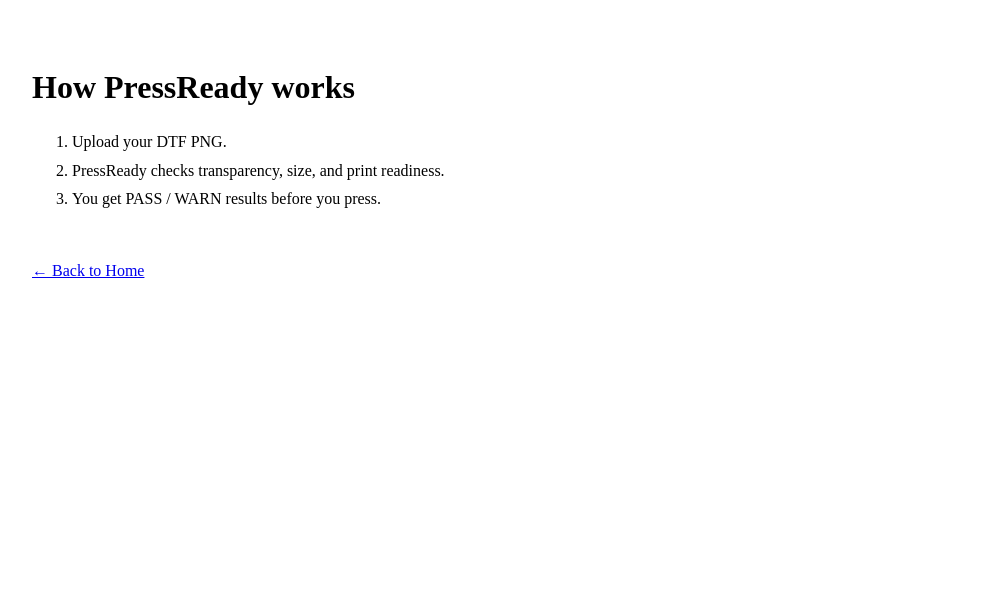
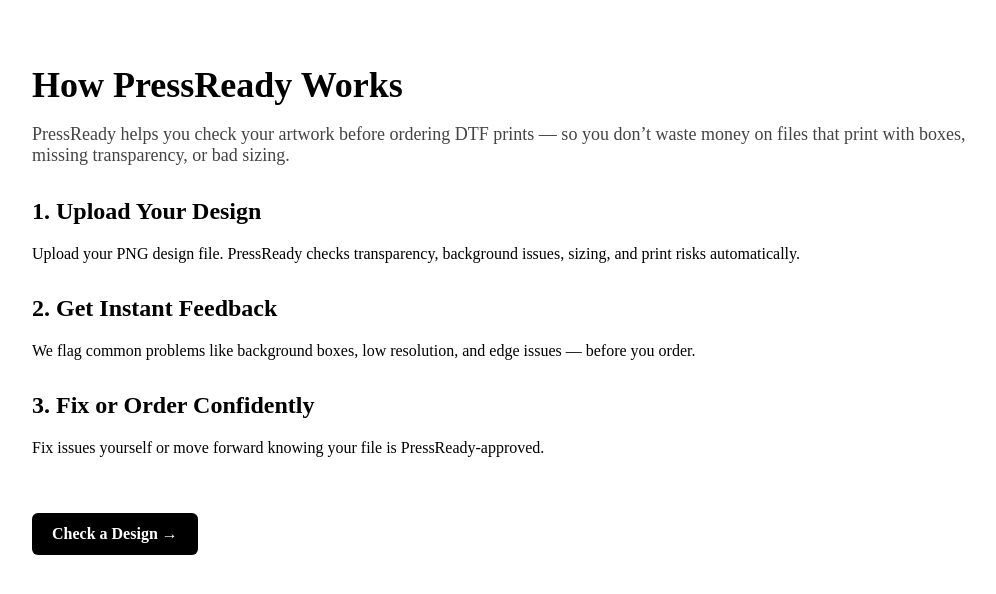
Before and after one commit to reginabaker7-lang/Pressready, a Next.js app: page /How-it-works in a window 1280 px wide. Shown: the top 594 px of the page, without its empty margins (118-1114 px from the left). Built offline with nearby package versions, Linux system fonts and the light colour scheme.

Commit message:
rebuilt how-it-works page
Updated the layout and content of the HowItWorksPage component to enhance user experience and provide clearer instructions.

```diff
--- a/app/How-it-works/page.tsx
+++ b/app/How-it-works/page.tsx
@@ -1,16 +1,54 @@
 export default function HowItWorksPage() {
   return (
-    <main style={{ maxWidth: 980, margin: "0 auto", padding: "3rem" }}>
-      <h1>How PressReady works</h1>
+    <main style={{ maxWidth: 980, margin: "0 auto", padding: "40px 16px" }}>
+      <h1 style={{ fontSize: 36, fontWeight: 700, marginBottom: 16 }}>
+        How PressReady Works
+      </h1>
 
-      <ol style={{ lineHeight: 1.8 }}>
-        <li>Upload your DTF PNG.</li>
-        <li>PressReady checks transparency, size, and print readiness.</li>
-        <li>You get PASS / WARN results before you press.</li>
-      </ol>
+      <p style={{ fontSize: 18, marginBottom: 32, color: "#444" }}>
+        PressReady helps you check your artwork before ordering DTF prints —
+        so you don’t waste money on files that print with boxes, missing
+        transparency, or bad sizing.
+      </p>
 
-      <a href="/" style={{ display: "inline-block", marginTop: "2rem" }}>
-        ← Back to Home
+      <section style={{ marginBottom: 32 }}>
+        <h2 style={{ fontSize: 24, fontWeight: 600 }}>1. Upload Your Design</h2>
+        <p>
+          Upload your PNG design file. PressReady checks transparency,
+          background issues, sizing, and print risks automatically.
+        </p>
+      </section>
+
+      <section style={{ marginBottom: 32 }}>
+        <h2 style={{ fontSize: 24, fontWeight: 600 }}>2. Get Instant Feedback</h2>
+        <p>
+          We flag common problems like background boxes, low resolution,
+          and edge issues — before you order.
+        </p>
+      </section>
+
+      <section style={{ marginBottom: 32 }}>
+        <h2 style={{ fontSize: 24, fontWeight: 600 }}>3. Fix or Order Confidently</h2>
+        <p>
+          Fix issues yourself or move forward knowing your file is
+          PressReady-approved.
+        </p>
+      </section>
+
+      <a
+        href="/check"
+        style={{
+          display: "inline-block",
+          marginTop: 24,
+          padding: "12px 20px",
+          background: "#000",
+          color: "#fff",
+          borderRadius: 6,
+          textDecoration: "none",
+          fontWeight: 600,
+        }}
+      >
+        Check a Design →
       </a>
     </main>
   );
```
